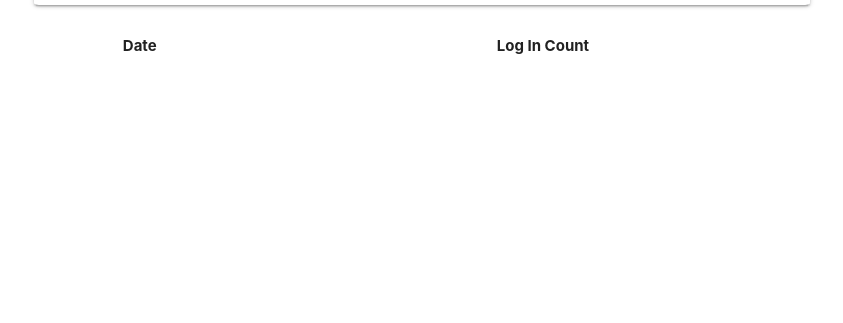
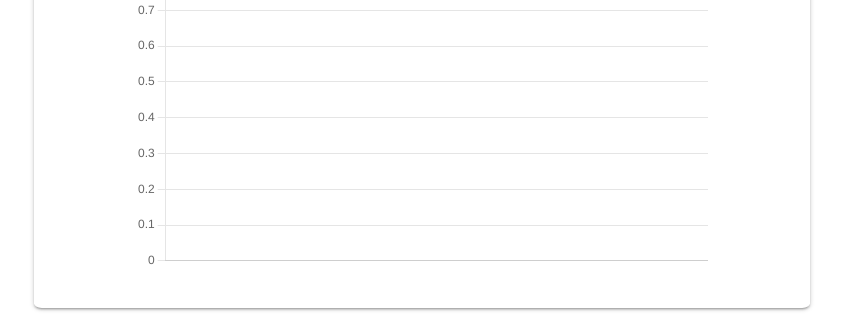
Before and after one commit to prince-johnson/Project-CRM, a Flask app: page /dashboard in a window 1280 px wide. Shown: the part 246-569 px from the top of the page, without its empty margins (218-1061 px from the left). Run offline with Flask 2, Linux system fonts and the light colour scheme; data that the repository does not hold is empty; some libraries are stand-ins or nearby versions.

Commit message:
testing dashboard

```diff
--- a/website/static/css/styles.css
+++ b/website/static/css/styles.css
@@ -202,3 +202,9 @@ body {
 .align-footer{
     padding-left: 1em;
 }
+
+.chart {
+    margin: 2em auto;
+    width: 80%;
+    height: 50vh;
+}
--- a/website/static/js/script.js
+++ b/website/static/js/script.js
@@ -329,8 +329,12 @@ function qualificationBack(){
 
 //Chart
 // Building Chart
+
 function BuildChart(labels, values, chartTitle) {
+
+
     var ctx = document.getElementById("myChart").getContext("2d");
+
     var myChart = new Chart(ctx, {
         type: "line",
         data: {
--- a/website/templates/base.html
+++ b/website/templates/base.html
@@ -9,6 +9,8 @@
     <link rel="stylesheet" href="{{url_for('static', filename='css/styles.css')}}">
 
     <script type="text/javascript" src="https://code.jquery.com/jquery-2.1.1.min.js"></script>
+    <script src="https://cdnjs.cloudflare.com/ajax/libs/Chart.js/3.9.1/chart.min.js" integrity="sha512-ElRFoEQdI5Ht6kZvyzXhYG9NqjtkmlkfYk0wr6wHxU9JEHakS7UJZNeml5ALk+8IKlU6jDgMabC3vkumRokgJA==" crossorigin="anonymous" referrerpolicy="no-referrer"></script>
+
 
     <!--Let browser know website is optimized for mobile-->
     <meta name="viewport" content="width=device-width, initial-scale=1.0" />
```
